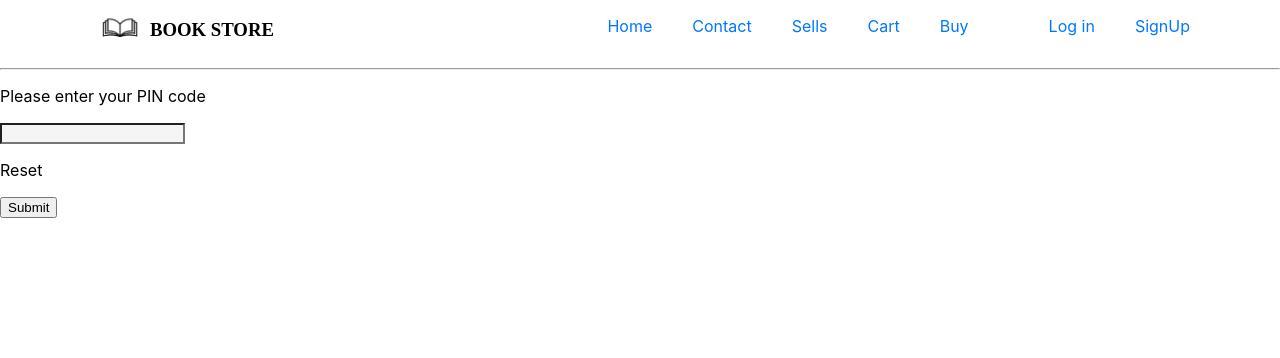
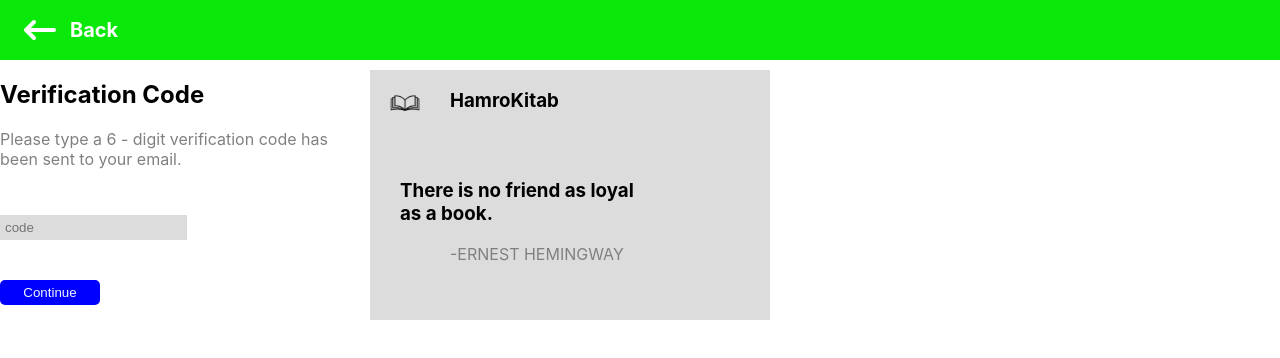
Before and after one commit to sudiptamang/book_store, a React (Create React App) app: page /PinCodePage in a window 1280 px wide. Shown: the top 358 px of the page. Built offline with nearby package versions, Linux system fonts and the light colour scheme.

Commit message:
Making Forgot Password

```diff
--- a/src/pages/LogPage/ResetPassword/ResetPassword.css
+++ b/src/pages/LogPage/ResetPassword/ResetPassword.css
@@ -1,15 +1,32 @@
 .resetpassword {
-  background-color: whitesmoke;
-  height: 200px;
+  background-color: gainsboro;
+  height: 300px;
   margin-right: auto;
   margin-left: auto;
-  width: 1000px;
-  text-align: center;
+  width: 600px;
+  padding-left: 45px;
 }
 .verify {
   background-color: blue;
-  margin-top: 10px;
+  margin-top: 40px;
   border: none;
-  margin-left: 20px;
   color: aliceblue;
+  padding: 5px;
+  width: 100px;
+  border-radius: 5px;
 }
+.ForgotPassword {
+  text-align: center;
+  margin-right: auto;
+  margin-left: auto;
+  width: 450px;
+}
+.ForgotInput {
+  padding: 10px;
+  width: 250px;
+  margin-top: 30px;
+  border: none;
+}
+.ForgotEmail {
+  padding-top: 30px;
+}
--- a/src/pages/LogPage/ResetPassword/ResetPassword.jsx
+++ b/src/pages/LogPage/ResetPassword/ResetPassword.jsx
@@ -1,18 +1,26 @@
 import React from "react";
-import Navbar from "../../../components/NavBar/NavBar";
+import BackBar from "../../../components/BackBar/BackBar";
 import "./ResetPassword.css";
 import { Link } from "react-router-dom";
 const ResetPassword = () => {
   return (
     <div>
-      <Navbar />
-      <h1>FORGOT LOGIN PASSWORD?</h1>
+      <BackBar />
+      <h1 className="ForgotPassword">FORGOT LOGIN PASSWORD?</h1>
       <div className="resetpassword">
-        <h3>Please enter the account that you want to reset the password.</h3>
-        <h4> Enter your email </h4>
-        <input type="email" placeholder="Please enter your email" required />
+        <h3 className="ForgotEmail">
+          Please enter the Email that you want to reset the password.
+        </h3>
+        <input
+          className="ForgotInput"
+          type="email"
+          placeholder="Enter your Email...."
+          required
+        />
         <Link to={"/PinCodePage"}>
-          <button className="verify">Continue</button>
+          <div>
+            <button className="verify">Continue</button>
+          </div>
         </Link>
       </div>
     </div>
--- a/src/pages/PinCodePage/PinCode.css
+++ b/src/pages/PinCodePage/PinCode.css
@@ -1,3 +1,49 @@
 .pincode {
-  background-color: whitesmoke;
+  background-color: gainsboro;
+  padding: 5px;
+  border: none;
+  margin-top: 30px;
 }
+.PinVerification {
+  width: 370px;
+  color: grey;
+}
+.PinCodeContinue {
+  background-color: blue;
+  margin-top: 40px;
+  border: none;
+  color: aliceblue;
+  padding: 5px;
+  width: 100px;
+  border-radius: 5px;
+}
+.PinCodeHamroKitab {
+  height: 250px;
+  width: 400px;
+  background-color: gainsboro;
+  margin-top: 10px;
+}
+.PinCodeDesign {
+  display: flex;
+}
+.PinCodeBookImage {
+  height: 50px;
+  width: 50px;
+  padding-top: 10px;
+  padding-left: 10px;
+}
+.Book {
+  margin-left: 20px;
+  padding-bottom: 30px;
+}
+.Ernest {
+  display: flex;
+}
+.PincodeFriend {
+  width: 250px;
+  margin-left: 30px;
+}
+.Authorname {
+  color: gray;
+  margin-left: 80px;
+}
--- a/src/pages/PinCodePage/PinCode.jsx
+++ b/src/pages/PinCodePage/PinCode.jsx
@@ -1,19 +1,42 @@
 import React from "react";
-import Navbar from "../../components/NavBar/NavBar";
+import BackBar from "../../components/BackBar/BackBar";
 import "./PinCode.css";
 import { Link } from "react-router-dom";
+import photo from "../../Assets/book.webp";
 const PinCode = () => {
   return (
     <div>
-      <Navbar />
-      <p> Please enter your PIN code</p>
-      <div>
-        <input type="text" className="pincode" />
+      <BackBar />
+      <div className="PinCodeDesign">
+        <div>
+          <h2> Verification Code</h2>
+          <p className="PinVerification">
+            Please type a 6 - digit verification code has been sent to your
+            email.
+          </p>
+          <div>
+            <input type="text" className="pincode" placeholder="code" />
+          </div>
+
+          <Link to={"/Forgotpassword"}>
+            <button className="PinCodeContinue">Continue</button>
+          </Link>
+        </div>
+        <div className="PinCodeHamroKitab">
+          <div className="Ernest">
+            <div>
+              <img src={photo} className="PinCodeBookImage" />
+            </div>
+            <div>
+              <h3 className="Book">HamroKitab</h3>
+            </div>
+          </div>
+          <h3 className="PincodeFriend">
+            There is no friend as loyal as a book.
+          </h3>
+          <p className="Authorname">-ERNEST HEMINGWAY</p>
+        </div>
       </div>
-      <p>Reset</p>
-      <Link to={"/Forgotpassword"}>
-        <button>Submit</button>
-      </Link>
     </div>
   );
 };
```
